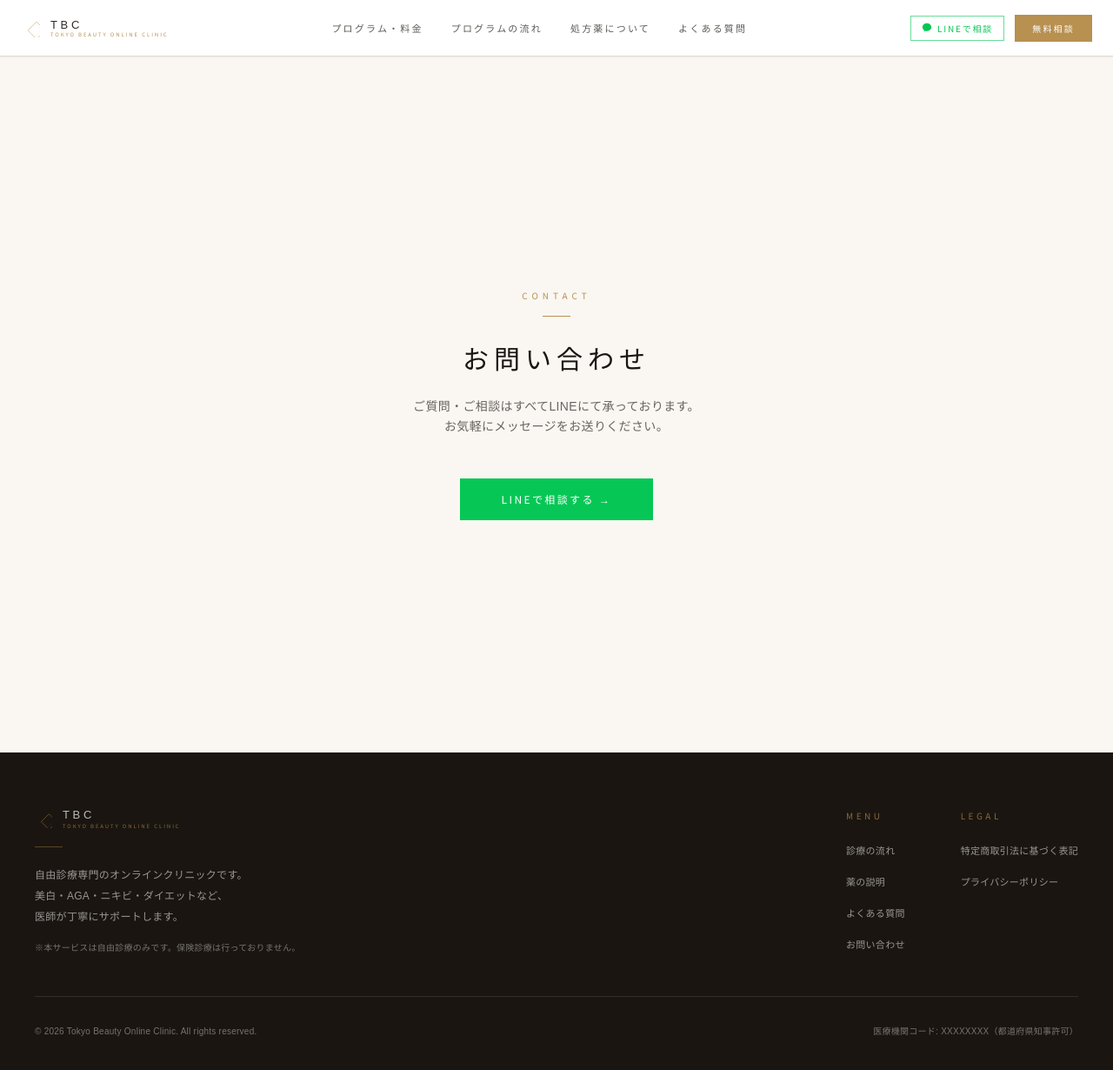
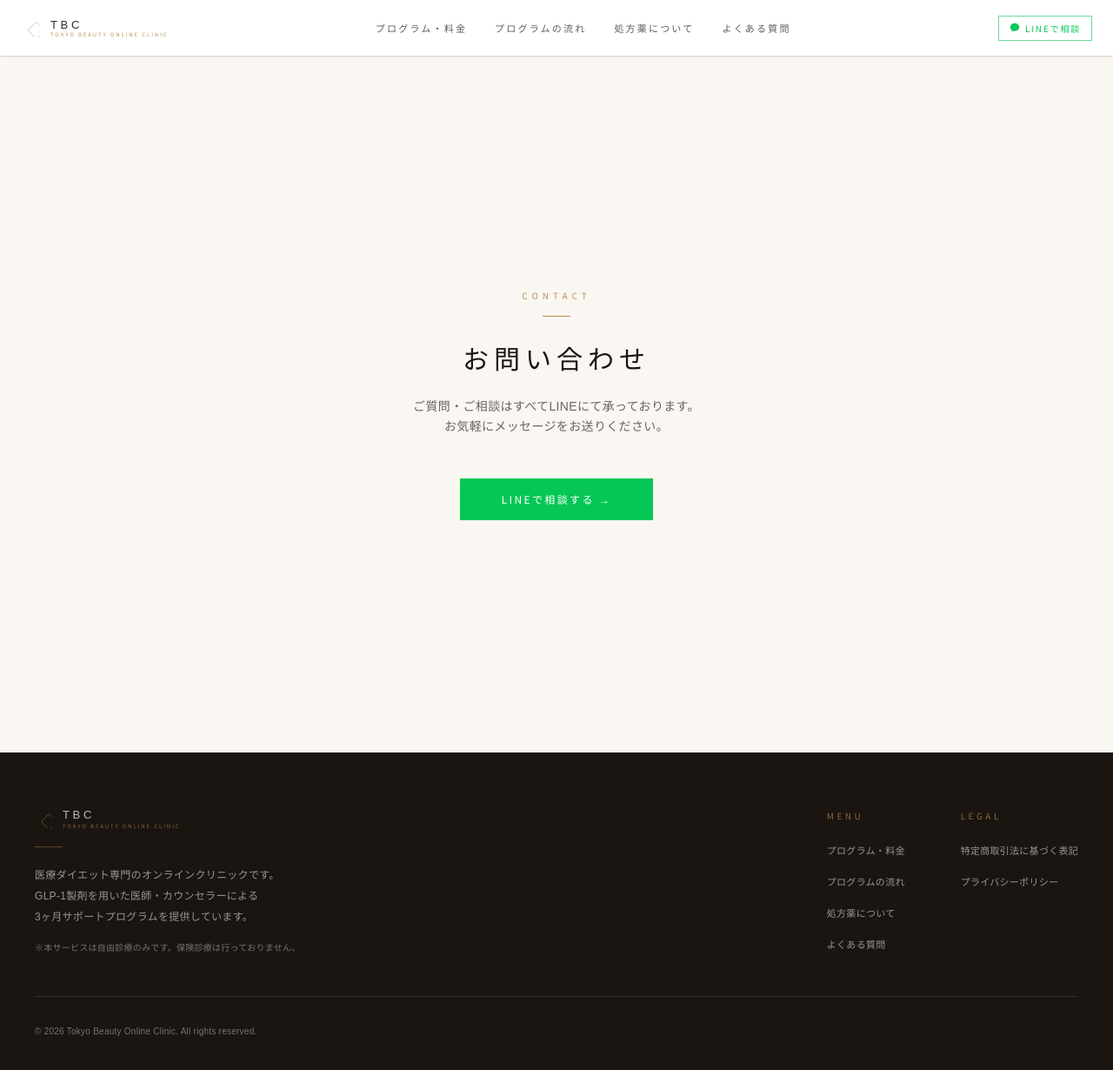
Before and after one commit to fumito2025-source/tokyo-beauty-online-clinic, a Next.js app: page /contact in a window 1280 px wide. Shown: the top 1230 px of the page at 87% size. Built offline with nearby package versions, Linux system fonts and the light colour scheme.

Commit message:
Header: remove duplicate gold button; Footer: update copy, nav links, remove placeholder code
Co-Authored-By: Claude Sonnet 4.6 <noreply@anthropic.com>

```diff
--- a/src/components/layout/Footer.tsx
+++ b/src/components/layout/Footer.tsx
@@ -25,9 +25,9 @@ export function Footer() {
             </div>
             <div className="w-8 h-px bg-clinic-gold/40 mb-5" />
             <p className="text-xs text-white/55 leading-loose tracking-wide max-w-xs">
-              自由診療専門のオンラインクリニックです。<br />
-              美白・AGA・ニキビ・ダイエットなど、<br />
-              医師が丁寧にサポートします。
+              医療ダイエット専門のオンラインクリニックです。<br />
+              GLP-1製剤を用いた医師・カウンセラーによる<br />
+              3ヶ月サポートプログラムを提供しています。
             </p>
             <p className="text-[10px] text-white/40 mt-4 tracking-wide">
               ※本サービスは自由診療のみです。保険診療は行っておりません。
@@ -39,10 +39,10 @@ export function Footer() {
               <p className="text-[10px] tracking-[0.35em] text-clinic-gold/70 mb-5 font-sans">MENU</p>
               <ul className="space-y-3">
                 {[
-                  ["診療の流れ", "/flow"],
-                  ["薬の説明", "/medication"],
+                  ["プログラム・料金", "/plans"],
+                  ["プログラムの流れ", "/flow"],
+                  ["処方薬について", "/medication"],
                   ["よくある質問", "/faq"],
-                  ["お問い合わせ", "/contact"],
                 ].map(([label, href]) => (
                   <li key={href}>
                     <Link href={href} className="text-[11px] text-white/55 hover:text-clinic-gold transition-colors tracking-wide">{label}</Link>
@@ -70,9 +70,6 @@ export function Footer() {
           <p className="text-[10px] text-white/40 tracking-wide">
             © {new Date().getFullYear()} Tokyo Beauty Online Clinic. All rights reserved.
           </p>
-          <p className="text-[10px] text-white/40 tracking-wide">
-            医療機関コード: XXXXXXXX（都道府県知事許可）
-          </p>
         </div>
       </div>
     </footer>
--- a/src/components/layout/Header.tsx
+++ b/src/components/layout/Header.tsx
@@ -59,14 +59,6 @@ export function Header() {
               <svg viewBox="0 0 14 14" fill="currentColor" className="w-3 h-3"><path d="M7 1C3.69 1 1 3.29 1 6.11c0 1.55.82 2.94 2.1 3.9V12L5 10.97c.63.18 1.3.27 2 .27 3.31 0 6-2.29 6-5.11S10.31 1 7 1z"/></svg>
               LINEで相談
             </a>
-            <a
-              href="https://line.me/R/ti/p/@555glibw"
-              target="_blank"
-              rel="noopener noreferrer"
-              className="hidden md:inline-flex items-center bg-clinic-gold text-clinic-gray-mid hover:opacity-85 transition-opacity px-5 py-2 text-[10px] tracking-[0.22em] font-sans"
-            >
-              無料相談
-            </a>
 
             <button
               className="md:hidden p-2"
@@ -108,15 +100,6 @@ export function Header() {
               >
                 LINEで相談
               </a>
-              <a
-                href="https://line.me/R/ti/p/@555glibw"
-                target="_blank"
-                rel="noopener noreferrer"
-                className="block text-center bg-clinic-gold text-clinic-gray-mid py-3 text-xs tracking-[0.3em] font-sans"
-                onClick={() => setMenuOpen(false)}
-              >
-                無料相談
-              </a>
             </div>
           </nav>
         </div>
```
